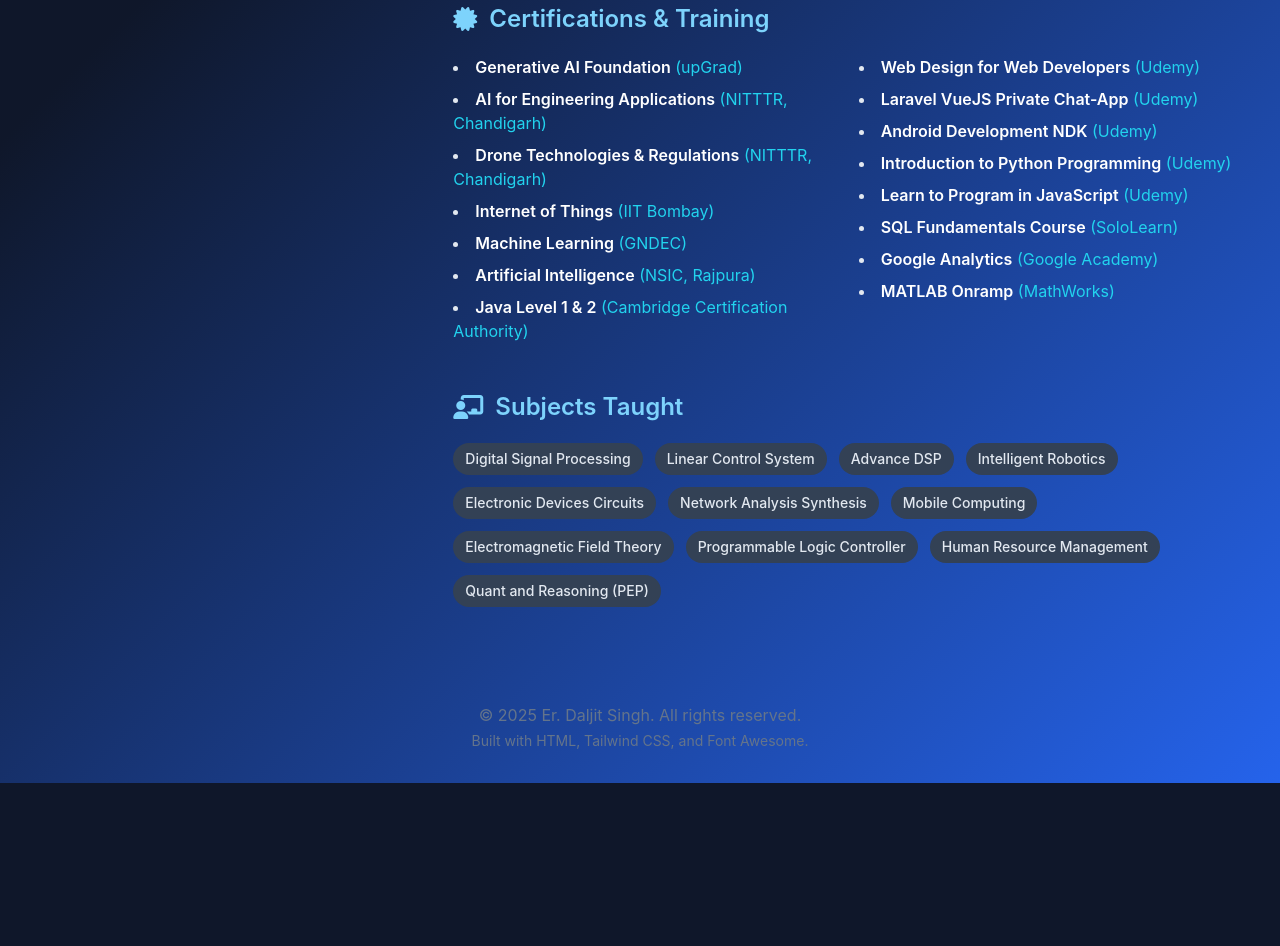
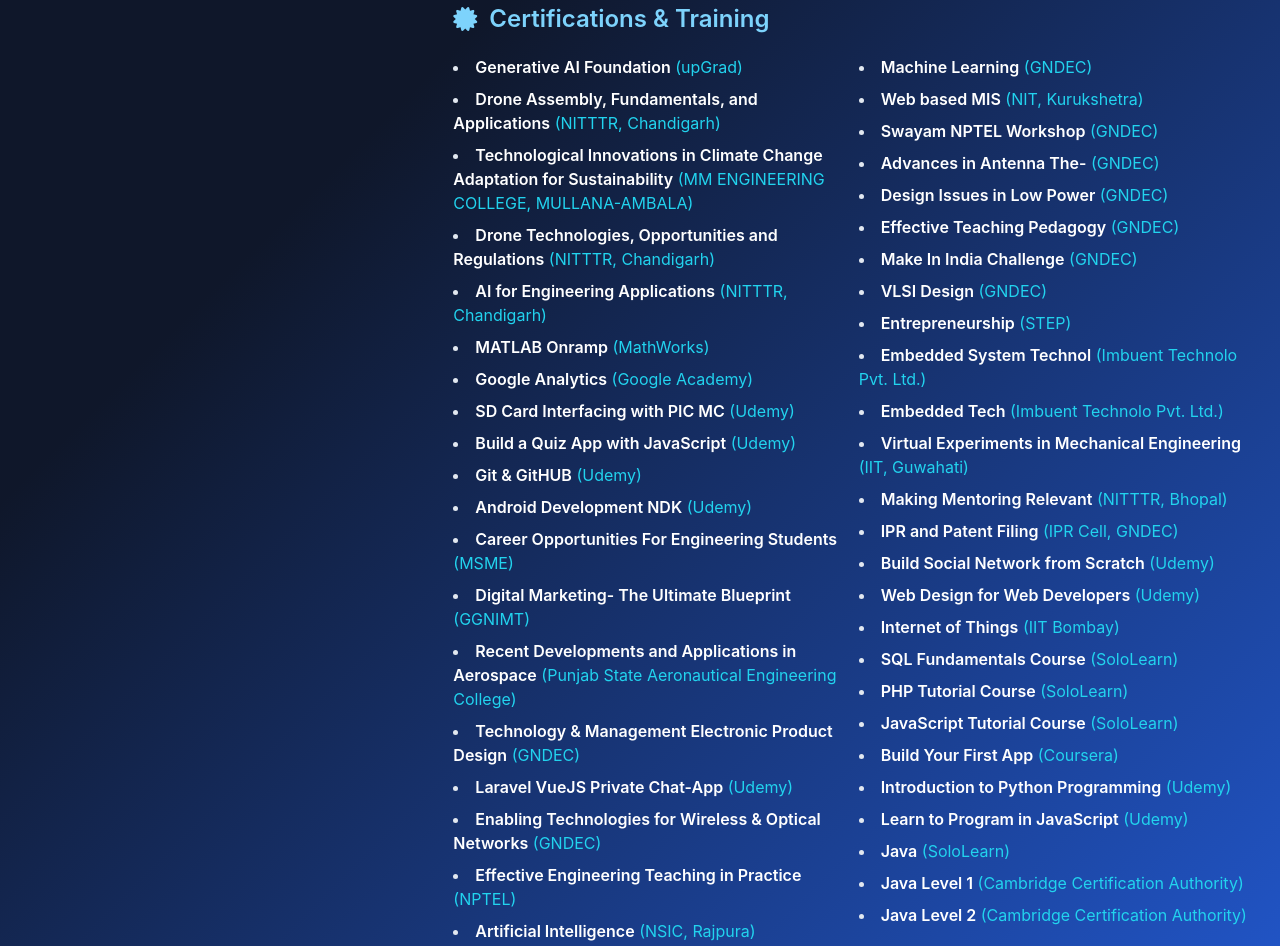
Before and after one commit to daljithathan/daljithathan.github.io, a plain HTML site: page index.html in a window 1280 px wide. Shown: the part 2737-3683 px from the top of the page. Before the commit the page ends 3520 px from the top, so only its background shows below. Drawn offline with nearby package versions, Linux system fonts and the light colour scheme.

Commit message:
Update index.html

```diff
--- a/index.html
+++ b/index.html
@@ -218,26 +218,56 @@
                     </div>
                 </div>
             </section>
-            <section id="certifications">
+<section id="certifications">
                 <h2 class="text-2xl font-semibold text-sky-300 mb-5 flex items-center gap-3"><i class="fa-solid fa-certificate"></i>Certifications & Training</h2>
                 <div class="columns-1 md:columns-2">
                     <ul class="list-disc list-inside space-y-2 text-slate-200">
-                        <li><span class="font-semibold text-white">Generative AI Foundation</span> <span class="text-cyan-400">(upGrad)</span></li>
-                        <li><span class="font-semibold text-white">AI for Engineering Applications</span> <span class="text-cyan-400">(NITTTR, Chandigarh)</span></li>
-                        <li><span class="font-semibold text-white">Drone Technologies & Regulations</span> <span class="text-cyan-400">(NITTTR, Chandigarh)</span></li>
-                        <li><span class="font-semibold text-white">Internet of Things</span> <span class="text-cyan-400">(IIT Bombay)</span></li>
-                        <li><span class="font-semibold text-white">Machine Learning</span> <span class="text-cyan-400">(GNDEC)</span></li>
-                        <li><span class="font-semibold text-white">Artificial Intelligence</span> <span class="text-cyan-400">(NSIC, Rajpura)</span></li>
-                        <li><span class="font-semibold text-white">Java Level 1 & 2</span> <span class="text-cyan-400">(Cambridge Certification Authority)</span></li>
-                        <li><span class="font-semibold text-white">Web Design for Web Developers</span> <span class="text-cyan-400">(Udemy)</span></li>
-                        <li><span class="font-semibold text-white">Laravel VueJS Private Chat-App</span> <span class="text-cyan-400">(Udemy)</span></li>
-                        <li><span class="font-semibold text-white">Android Development NDK</span> <span class="text-cyan-400">(Udemy)</span></li>
-                        <li><span class="font-semibold text-white">Introduction to Python Programming</span> <span class="text-cyan-400">(Udemy)</span></li>
-                        <li><span class="font-semibold text-white">Learn to Program in JavaScript</span> <span class="text-cyan-400">(Udemy)</span></li>
-                        <li><span class="font-semibold text-white">SQL Fundamentals Course</span> <span class="text-cyan-400">(SoloLearn)</span></li>
-                        <li><span class="font-semibold text-white">Google Analytics</span> <span class="text-cyan-400">(Google Academy)</span></li>
-                        <li><span class="font-semibold text-white">MATLAB Onramp</span> <span class="text-cyan-400">(MathWorks)</span></li>
-                        </ul>
+                        <li><span class="font-semibold text-white">Generative AI Foundation</span> <span class="text-cyan-400">(upGrad)</span> </li>
+                        <li><span class="font-semibold text-white">Drone Assembly, Fundamentals, and Applications</span> <span class="text-cyan-400">(NITTTR, Chandigarh)</span> </li>
+                        <li><span class="font-semibold text-white">Technological Innovations in Climate Change Adaptation for Sustainability</span> <span class="text-cyan-400">(MM ENGINEERING COLLEGE, MULLANA-AMBALA)</span> </li>
+                        <li><span class="font-semibold text-white">Drone Technologies, Opportunities and Regulations</span> <span class="text-cyan-400">(NITTTR, Chandigarh)</span> </li>
+                        <li><span class="font-semibold text-white">AI for Engineering Applications</span> <span class="text-cyan-400">(NITTTR, Chandigarh)</span> </li>
+                        <li><span class="font-semibold text-white">MATLAB Onramp</span> <span class="text-cyan-400">(MathWorks)</span> </li>
+                        <li><span class="font-semibold text-white">Google Analytics</span> <span class="text-cyan-400">(Google Academy)</span> </li>
+                        <li><span class="font-semibold text-white">SD Card Interfacing with PIC MC</span> <span class="text-cyan-400">(Udemy)</span> </li>
+                        <li><span class="font-semibold text-white">Build a Quiz App with JavaScript</span> <span class="text-cyan-400">(Udemy)</span> </li>
+                        <li><span class="font-semibold text-white">Git & GitHUB</span> <span class="text-cyan-400">(Udemy)</span> </li>
+                        <li><span class="font-semibold text-white">Android Development NDK</span> <span class="text-cyan-400">(Udemy)</span> </li>
+                        <li><span class="font-semibold text-white">Career Opportunities For Engineering Students</span> <span class="text-cyan-400">(MSME)</span> </li>
+                        <li><span class="font-semibold text-white">Digital Marketing- The Ultimate Blueprint</span> <span class="text-cyan-400">(GGNIMT)</span> </li>
+                        <li><span class="font-semibold text-white">Recent Developments and Applications in Aerospace</span> <span class="text-cyan-400">(Punjab State Aeronautical Engineering College)</span> </li>
+                        <li><span class="font-semibold text-white">Technology & Management Electronic Product Design</span> <span class="text-cyan-400">(GNDEC)</span> </li>
+                        <li><span class="font-semibold text-white">Laravel VueJS Private Chat-App</span> <span class="text-cyan-400">(Udemy)</span> </li>
+                        <li><span class="font-semibold text-white">Enabling Technologies for Wireless & Optical Networks</span> <span class="text-cyan-400">(GNDEC)</span> </li>
+                        <li><span class="font-semibold text-white">Effective Engineering Teaching in Practice</span> <span class="text-cyan-400">(NPTEL)</span> </li>
+                        <li><span class="font-semibold text-white">Artificial Intelligence</span> <span class="text-cyan-400">(NSIC, Rajpura)</span> </li>
+                        <li><span class="font-semibold text-white">Machine Learning</span> <span class="text-cyan-400">(GNDEC)</span> </li>
+                        <li><span class="font-semibold text-white">Web based MIS</span> <span class="text-cyan-400">(NIT, Kurukshetra)</span> </li>
+                        <li><span class="font-semibold text-white">Swayam NPTEL Workshop</span> <span class="text-cyan-400">(GNDEC)</span> </li>
+                        <li><span class="font-semibold text-white">Advances in Antenna The-</span> <span class="text-cyan-400">(GNDEC)</span> </li>
+                        <li><span class="font-semibold text-white">Design Issues in Low Power</span> <span class="text-cyan-400">(GNDEC)</span> </li>
+                        <li><span class="font-semibold text-white">Effective Teaching Pedagogy</span> <span class="text-cyan-400">(GNDEC)</span> </li>
+                        <li><span class="font-semibold text-white">Make In India Challenge</span> <span class="text-cyan-400">(GNDEC)</span> </li>
+                        <li><span class="font-semibold text-white">VLSI Design</span> <span class="text-cyan-400">(GNDEC)</span> </li>
+                        <li><span class="font-semibold text-white">Entrepreneurship</span> <span class="text-cyan-400">(STEP)</span> </li>
+                        <li><span class="font-semibold text-white">Embedded System Technol</span> <span class="text-cyan-400">(Imbuent Technolo Pvt. Ltd.)</span> </li>
+                        <li><span class="font-semibold text-white">Embedded Tech</span> <span class="text-cyan-400">(Imbuent Technolo Pvt. Ltd.)</span> </li>
+                        <li><span class="font-semibold text-white">Virtual Experiments in Mechanical Engineering</span> <span class="text-cyan-400">(IIT, Guwahati)</span> </li>
+                        <li><span class="font-semibold text-white">Making Mentoring Relevant</span> <span class="text-cyan-400">(NITTTR, Bhopal)</span> </li>
+                        <li><span class="font-semibold text-white">IPR and Patent Filing</span> <span class="text-cyan-400">(IPR Cell, GNDEC)</span> </li>
+                        <li><span class="font-semibold text-white">Build Social Network from Scratch</span> <span class="text-cyan-400">(Udemy)</span> </li>
+                        <li><span class="font-semibold text-white">Web Design for Web Developers</span> <span class="text-cyan-400">(Udemy)</span> </li>
+                        <li><span class="font-semibold text-white">Internet of Things</span> <span class="text-cyan-400">(IIT Bombay)</span> </li>
+                        <li><span class="font-semibold text-white">SQL Fundamentals Course</span> <span class="text-cyan-400">(SoloLearn)</span> </li>
+                        <li><span class="font-semibold text-white">PHP Tutorial Course</span> <span class="text-cyan-400">(SoloLearn)</span> </li>
+                        <li><span class="font-semibold text-white">JavaScript Tutorial Course</span> <span class="text-cyan-400">(SoloLearn)</span> </li>
+                        <li><span class="font-semibold text-white">Build Your First App</span> <span class="text-cyan-400">(Coursera)</span> </li>
+                        <li><span class="font-semibold text-white">Introduction to Python Programming</span> <span class="text-cyan-400">(Udemy)</span> </li>
+                        <li><span class="font-semibold text-white">Learn to Program in JavaScript</span> <span class="text-cyan-400">(Udemy)</span> </li>
+                        <li><span class="font-semibold text-white">Java</span> <span class="text-cyan-400">(SoloLearn)</span> </li>
+                        <li><span class="font-semibold text-white">Java Level 1</span> <span class="text-cyan-400">(Cambridge Certification Authority)</span> </li>
+                        <li><span class="font-semibold text-white">Java Level 2</span> <span class="text-cyan-400">(Cambridge Certification Authority)</span> </li>
+                    </ul>
                 </div>
             </section>
             <section id="subjects">
```
